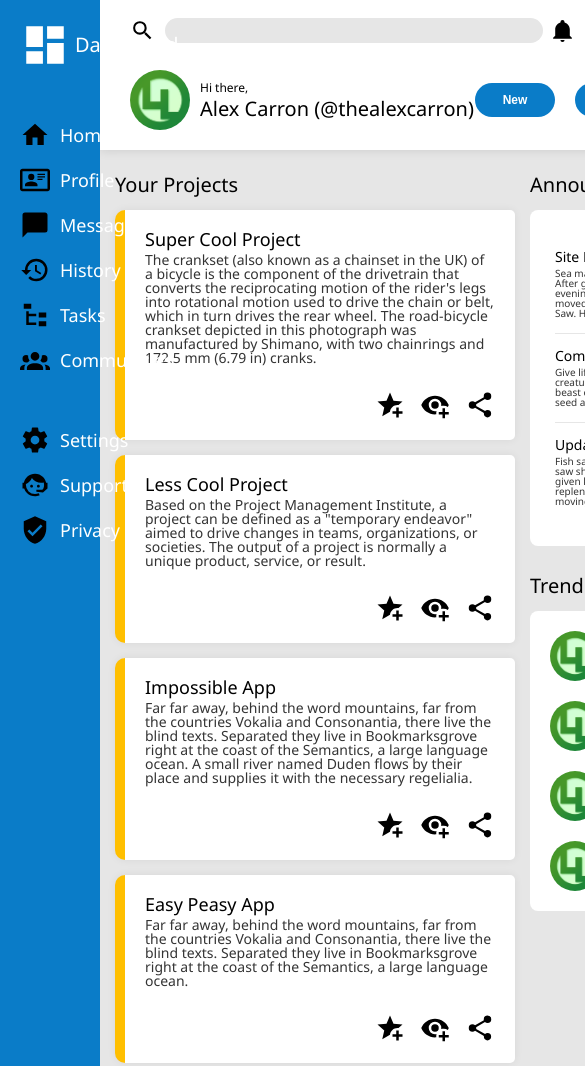
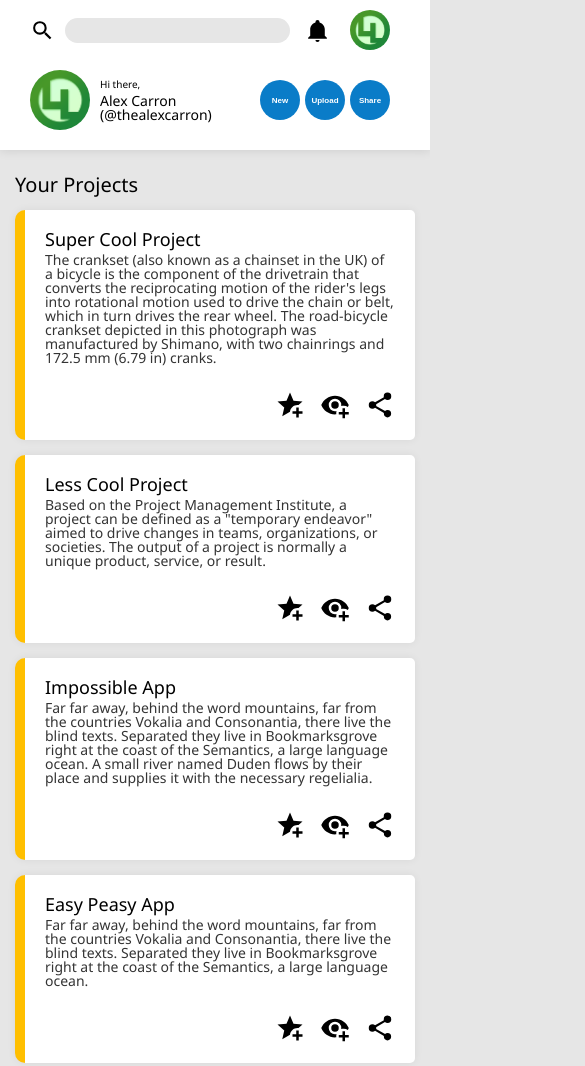
Before and after one commit to alexcarron/admin-dashboard-proj, a plain HTML site: page index.html in a window 390 px wide. Shown: the top 1066 px of the page, 585 px wide, since content can reach past the window. Drawn offline with Linux system fonts and the light colour scheme.

Commit message:
Add responsive design

```diff
--- a/styles/main.css
+++ b/styles/main.css
@@ -25,7 +25,7 @@ html {
 body {
 	display: grid;
 	grid-template-rows: 150px 1fr;
-	grid-template-columns: minmax(100px, 250px) 1fr;
+	grid-template-columns: minmax(200px, 250px) 1fr;
 	grid-template-areas:
 		"nav header"
 		"nav main"
@@ -101,7 +101,7 @@ header {
 	position: relative;
 	display: grid;
 	grid-template-rows: 1fr 2fr;
-	grid-template-columns: 1fr;
+	grid-template-columns: 100%;
 	gap: 10px;
 	box-sizing: border-box;
 	height: 100%;
@@ -123,6 +123,11 @@ header {
 	}
 
 	/* @ Header Top Row */
+	header section#top_header {
+		box-sizing: border-box;
+		gap: 15px;
+	}
+
 		/* ! Search Bar Section */
 		header section#top_header div#search_bar_section {
 			display: flex;
@@ -133,14 +138,14 @@ header {
 
 			padding: 5px 0;
 
-			width: 100%;
+			width: 90%;
 			height: 100%;
 		}
 
 			/* & Search Bar */
 			header section#top_header div#search_bar_section input#search_bar {
 				box-sizing: border-box;
-				width: min(500px, 90%);
+				width: 90%;
 				height: 25px;
 				padding: 10px;
 
@@ -165,7 +170,7 @@ header {
 				height: 40px;
 			}
 
-			/* & Use Name */
+			/* & Header Right Side User Name */
 			header section#top_header div.aligned_right p.user_name {
 				width: 100px;
 				font-weight: 550;
@@ -231,6 +236,7 @@ header {
 	header img.icon {
 		height: 25px;
 	}
+
 
 /* ^ MAIN */
 main {
@@ -404,6 +410,71 @@ main {
 	}
 
 
+@media only screen and (max-width: 900px) {
+	/* ^ MAIN */
+	main {
+		display: grid;
+		grid-template-rows: 1fr;
+		grid-template-columns: 1fr;
+		gap: 50px;
+		box-sizing: border-box;
+		padding: 25px 15px;
+
+		grid-area: main;
+
+		background: var(--very-light-color);
+	}
+
+	/* & Header Top Right Side User Name */
+	header section#top_header div.aligned_right p.user_name {
+		display: none;
+	}
+
+	/* & Header Bottom Left Introduction Greeting Text */
+	header section#bottom_header p.greeting {
+		font-size: 10px;
+	}
+
+	/* & Header Bottom Left Introduction User Name Text */
+	header section#bottom_header p.user_name {
+		font-size: 14px;
+	}
+
+	/* ! Header Bottom Right Project Buttons Section */
+	header section#bottom_header div#project_buttons {
+		gap: 5px;
+	}
+
+		/* & Project Buttons */
+		header section#bottom_header div#project_buttons>button {
+			height: 40px;
+			width: 40px;
+			padding: 5px;
+			border-radius: 50%;
+
+			font-size: 8px;
+		}
+}
+
+
+@media only screen and (max-width: 630px) {
+	/* ^ BODY */
+	body {
+		display: grid;
+		grid-template-rows: 150px 1fr;
+		grid-template-columns: 1fr;
+		grid-template-areas:
+			"header"
+			"main"
+	}
+
+	/* ^ NAV */
+	nav {
+		display: none;
+	}
+}
+
+
 
 /* * Font Styling */
 em {
```
